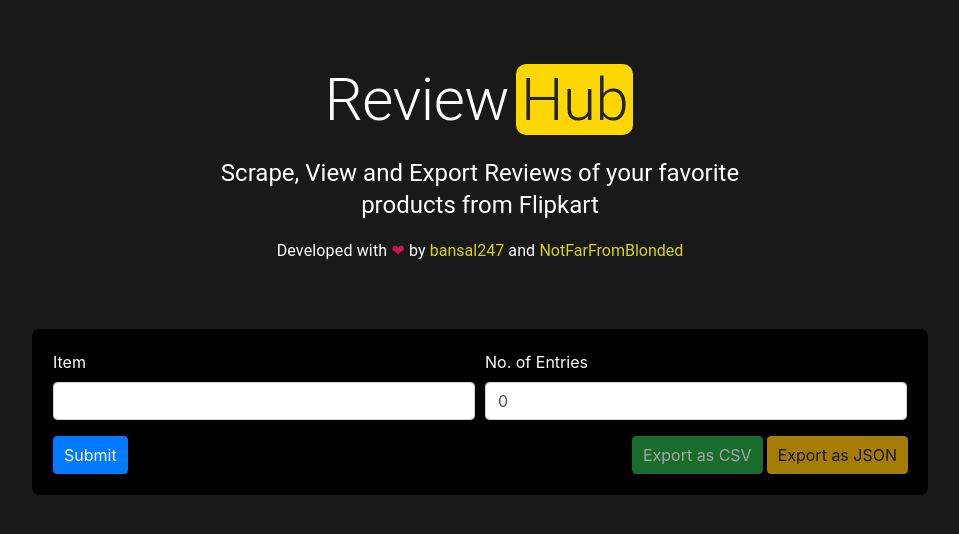
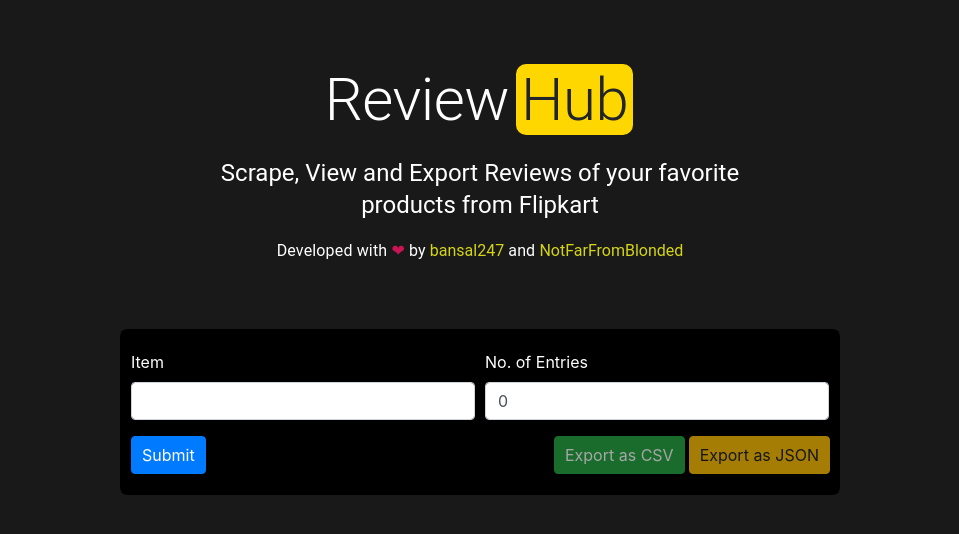
Before and after one commit to NotFarFromBlonded/review-hub, a React (Create React App) app: page / in a window 1280 px wide. Shown: the top 534 px of the page, without its empty margins (160-1119 px from the left). Built offline with nearby package versions, Linux system fonts and the light colour scheme; a web font is replaced by a local one.

Commit message:
UI changes

```diff
--- a/src/App.css
+++ b/src/App.css
@@ -116,3 +116,8 @@ a:active {
 .btn{
   padding: 6px 10px 6px 10px;
 }
+
+.card-body{
+  padding-left: 10px;
+  padding-right: 10px;
+}
--- a/src/Components/EntriesForm.jsx
+++ b/src/Components/EntriesForm.jsx
@@ -25,7 +25,7 @@ const EntriesForm = () => {
 
     return (
         <ThemeProvider theme = {theme}>
-            <div className="card m-3 mx-auto" style={{backgroundColor:"black", borderRadius: "0.5rem", minWidth: "360px"}}>
+            <div className="card m-3 mx-auto" style={{backgroundColor:"black", borderRadius: "0.5rem", minWidth: "360px", maxWidth: "720px"}}>
                 <div className="card-body" style={{background:"black", borderRadius: "0.25rem"}}>
                     <form onSubmit={handleSubmit}>
                         <div className="form-row">
```
